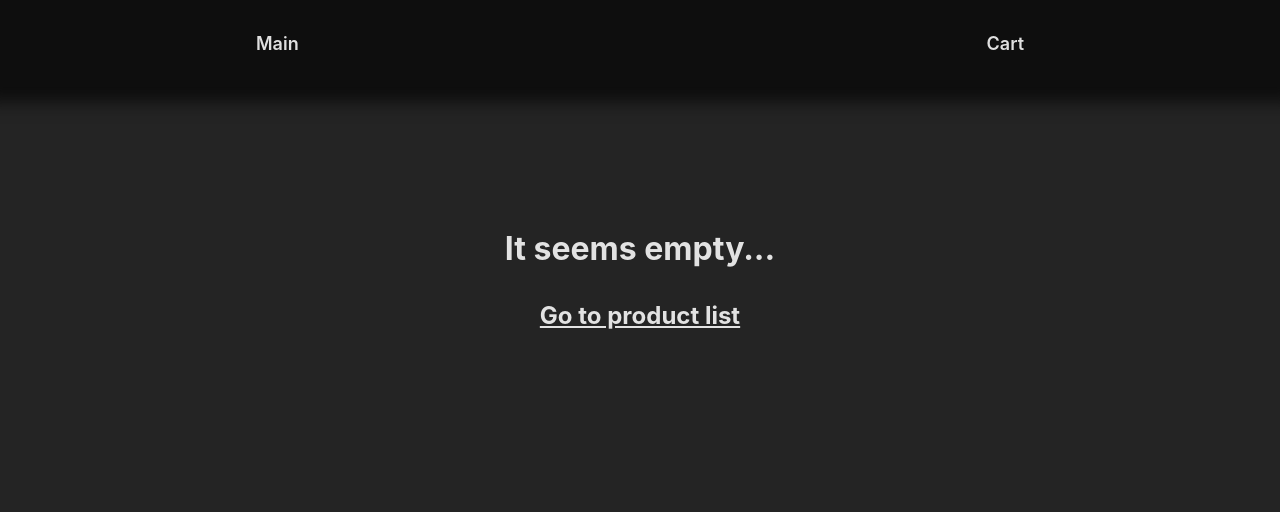
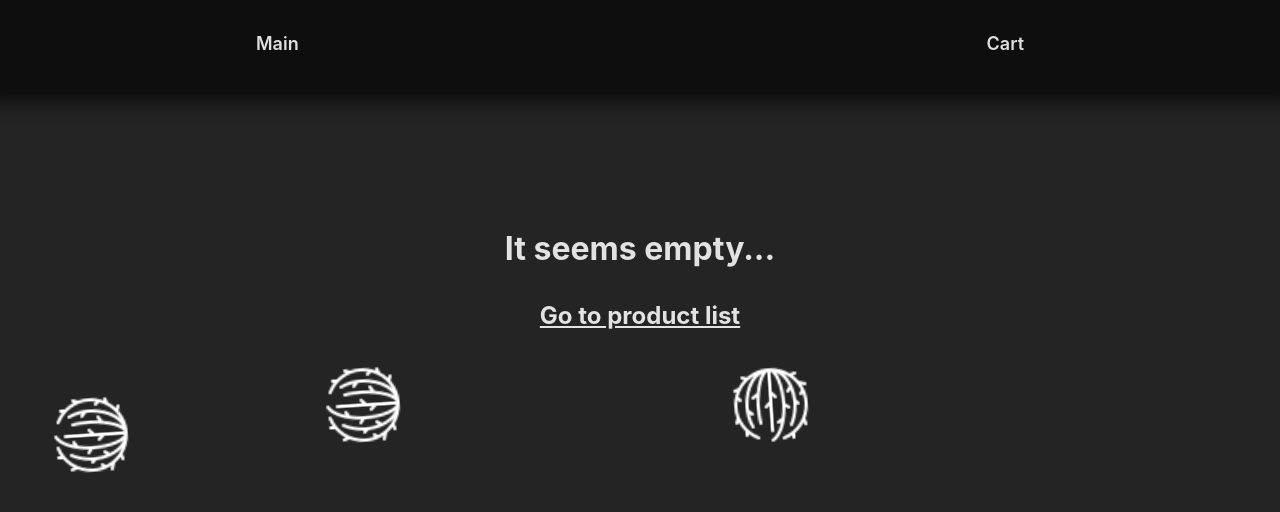
Before and after one commit to n-krasnikov/react-products, a React (Vite) app: page /cart in a window 1280 px wide. Shown: the top 512 px of the page. Built offline with nearby package versions, Linux system fonts and the light colour scheme.

Commit message:
add empty Page

```diff
--- a/src/components/EmptyBasket/index.ts
+++ /dev/null
@@ -1 +0,0 @@
-export { default as EmptyBasket } from './EmptyBasket';
--- a/src/components/ProductInCart/ProductInCart.css
+++ b/src/components/ProductInCart/ProductInCart.css
@@ -51,6 +51,10 @@
   margin: 10px;
 }
 
-.counter-btn {
+.btn-active {
   cursor: pointer;
 }
+
+.btn-hidden {
+  display: none;
+}
--- a/src/components/ProductInCart/ProductInCart.tsx
+++ b/src/components/ProductInCart/ProductInCart.tsx
@@ -24,9 +24,9 @@ const ProductInCart: FC<IBasketItem> = (product: IBasketItem) => {
           <span>{product.description}</span>
         </div>
         <div className='product-counter'>
-          <span onClick={handleDecrement} className='counter-btn'>-</span>
+          <span onClick={handleDecrement} className={(product.count === 1)? 'btn-hidden' : 'btn-active'}>-</span>
           <span>{product.count}</span>
-          <span onClick={handleIncrement} className='counter-btn'>+</span>
+          <span onClick={handleIncrement} className={(product.count === product.stock)? 'btn-hidden' : 'btn-active'}>+</span>
         </div>
         <span className='cart-product-price'>{product.price * product.count} $</span>
         <span onClick={handleDelete} className='cart-product-delete'>X</span>
--- a/src/helpers/useBasket.ts
+++ b/src/helpers/useBasket.ts
@@ -18,6 +18,7 @@ const useBasket = create<ICartState>((set) => {
                 title: product.title,
                 description: product.description,
                 price: product.price,
+                stock: product.stock,
                 count: 1,
               }
             ],
--- a/src/pages/CartPage/CartPage.tsx
+++ b/src/pages/CartPage/CartPage.tsx
@@ -2,15 +2,15 @@ import { type FC } from 'react';
 
 import { useBasket } from '../../helpers';
 
+import { EmptyPage } from '../EmptyPage';
 import { ProductInCart } from '../../components/ProductInCart';
-import { EmptyBasket } from '../../components/EmptyBasket';
 
 import './CartPage.css';
 
 const CartPage: FC = () => {
   const [products, total] = useBasket(state => [state.products, state.total]);
 
-  if (products.length === 0) return (<EmptyBasket />);
+  if (products.length === 0) return (<EmptyPage />);
 
   return (
     <div>
--- a/src/pages/CatalogPage/CatalogPage.tsx
+++ b/src/pages/CatalogPage/CatalogPage.tsx
@@ -16,7 +16,6 @@ const CatalogPage: FC = () => {
       const responseData = await getProducts();
       if (responseData.status === 200) setProducts(responseData.data.products);
     })();
-
   },[]);
 
   if (products.length === 0) return <Loader/>;
--- a/src/components/EmptyBasket/EmptyBasket.css
+++ b/src/pages/EmptyPage/EmptyPage.css
@@ -4,7 +4,6 @@
 
 .empty-basket > * {
   margin: 25px auto;
-  width: fit-content;
 }
 
 .empty-basket > h2 {
--- a/src/components/EmptyBasket/EmptyBasket.tsx
+++ b/src/pages/EmptyPage/EmptyPage.tsx
@@ -1,9 +1,9 @@
 import { type FC } from 'react';
 import { useNavigate } from 'react-router-dom';
 
-import { EmptySpace } from '../ui/EmptySpace';
+import { EmptySpace } from '../../components/ui';
 
-import './EmptyBasket.css';
+import './EmptyPage.css';
 
 const EmptyBasket: FC = () => {
   const navigate = useNavigate();
--- /dev/null
+++ b/src/pages/EmptyPage/index.ts
@@ -0,0 +1 @@
+export { default as EmptyPage } from './EmptyPage';
--- a/src/vite-env.d.ts
+++ b/src/vite-env.d.ts
@@ -39,4 +39,5 @@ interface IBasketItem {
   description: string;
   count: number;
   price: number;
+  stock: number;
 }
```
Also changed, not shown: src/pages/ProductPage/ProductPage.tsx (+3 -4 lines).
